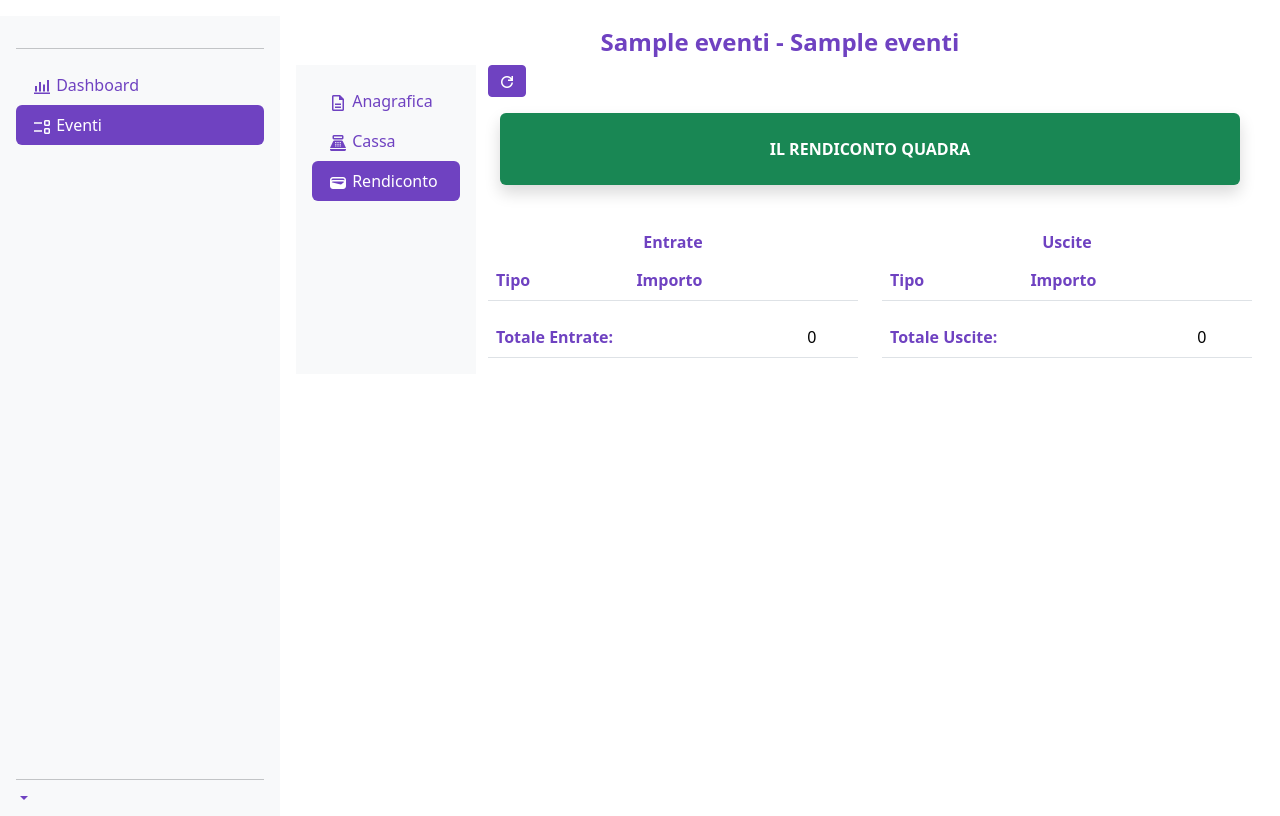
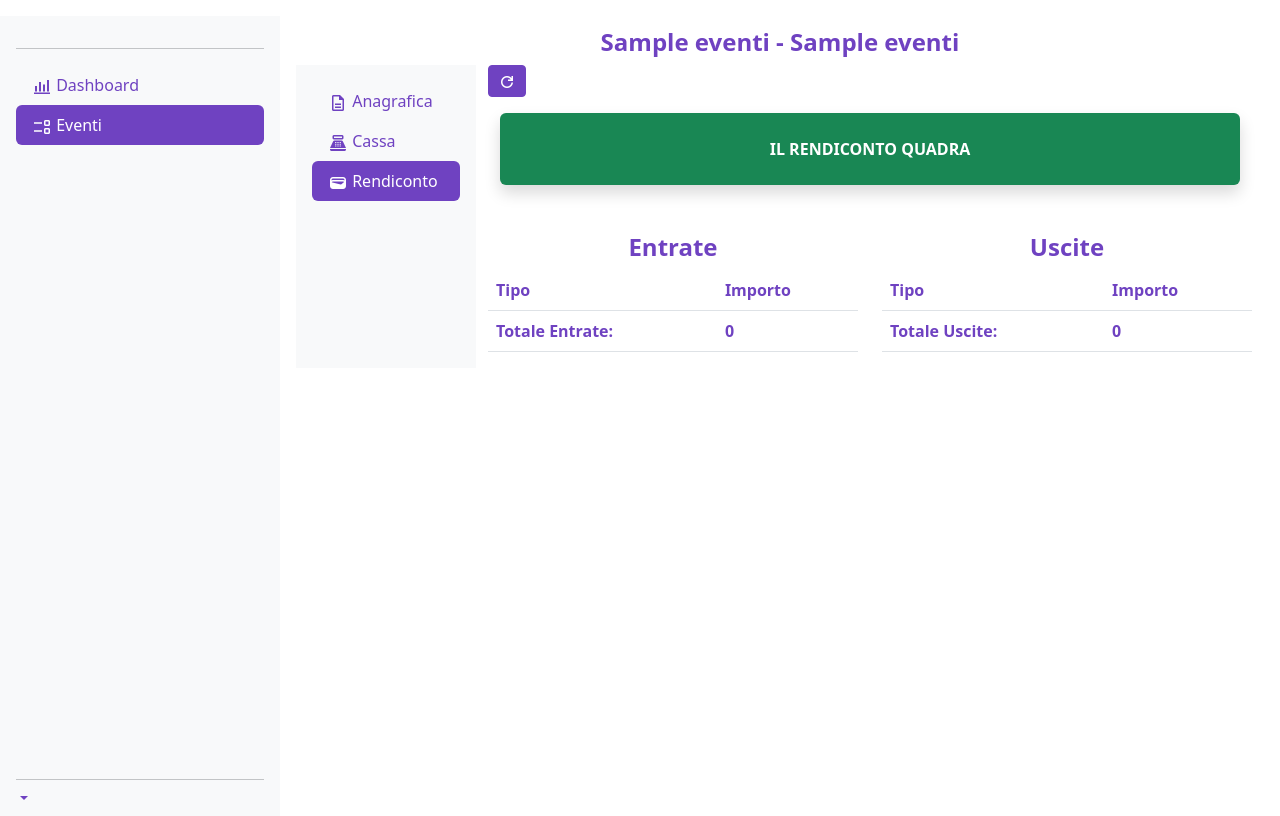
Before and after one commit to calminaro/gestionale_eventi_agesci, a Flask app: page /evento/1 in a window 1280 px wide, after a click that opens the changed part. Run offline with Flask 3, Linux system fonts and the light colour scheme; a user stored in the database is signed in; tables that the repository leaves empty hold one stand-in row (values such as "Sample post"); data that the repository does not hold is empty; parts of the project's set-up code (start-up, migrations or seed data) failed here and were passed over.

Commit message:
fixato calcolo formule

```diff
--- a/app.py
+++ b/app.py
@@ -7,7 +7,6 @@ from flask_sqlalchemy import SQLAlchemy
 from sqlalchemy.orm.attributes import flag_modified
 from datetime import datetime
 from decimal import Decimal
-import ast, operator as op
 import configparser
 import requests
 import secrets
@@ -18,40 +17,12 @@ import json
 import io
 import os
 
-# Operatori per formule
-allowed_operators = {
-    ast.Add: op.add,
-    ast.Sub: op.sub,
-    ast.Mult: op.mul,
-    ast.Div: op.truediv,
-    ast.Pow: op.pow,
-    ast.USub: op.neg,
-}
 
 drivers = {
     "sqlite": "sqlite:///",
     "postgresql": "postgresql://",
     "mariadb": "mysql+pymysql://",
 }
-
-def eval_expr(expr):
-    node = ast.parse(expr, mode='eval').body
-
-    def _eval(node):
-        if isinstance(node, ast.Constant):
-            return node.value
-        elif isinstance(node, ast.BinOp):
-            return allowed_operators[type(node.op)](_eval(node.left), _eval(node.right))
-        elif isinstance(node, ast.UnaryOp):
-            return allowed_operators[type(node.op)](_eval(node.operand))
-        else:
-            raise ValueError(f"Operatore non consentito: {node}")
-    return _eval(node)
-
-def calcola_formula(formula, variabili):
-    for nome, valore in variabili.items():
-        formula = formula.replace(f"[[{nome}]]", str(valore))
-    return eval_expr(formula)
 
 # Inizializza app e servizi
 db = SQLAlchemy()
--- a/routes.py
+++ b/routes.py
@@ -6,6 +6,7 @@ from werkzeug.utils import secure_filename
 from sqlalchemy.orm.attributes import flag_modified
 from datetime import datetime
 from decimal import Decimal
+import ast, operator as op
 import requests
 import secrets
 import string
@@ -13,6 +14,35 @@ import base64
 import random
 import json
 import io
+
+# Operatori per formule
+allowed_operators = {
+    ast.Add: op.add,
+    ast.Sub: op.sub,
+    ast.Mult: op.mul,
+    ast.Div: op.truediv,
+    ast.Pow: op.pow,
+    ast.USub: op.neg,
+}
+
+def eval_expr(expr):
+    node = ast.parse(expr, mode='eval').body
+
+    def _eval(node):
+        if isinstance(node, ast.Constant):
+            return node.value
+        elif isinstance(node, ast.BinOp):
+            return allowed_operators[type(node.op)](_eval(node.left), _eval(node.right))
+        elif isinstance(node, ast.UnaryOp):
+            return allowed_operators[type(node.op)](_eval(node.operand))
+        else:
+            raise ValueError(f"Operatore non consentito: {node}")
+    return _eval(node)
+
+def calcola_formula(formula, variabili):
+    for nome, valore in variabili.items():
+        formula = formula.replace(f"[[{nome}]]", str(valore))
+    return eval_expr(formula)
 
 def init_routes(app):
     @app.route("/")
--- a/templates/evento.html
+++ b/templates/evento.html
@@ -207,12 +207,16 @@
 
         <div class="row mt-5">
             <div class="col">
-                <h6 class="text-center scritta"><strong>Entrate</strong></h6>
+                <h4 class="text-center scritta"><strong>Entrate</strong></h4>
                 <table class="table">
                     <thead>
                         <tr>
                         <th scope="col"><span class="scritta">Tipo</span></th>
                         <th scope="col"><span class="scritta">Importo</span></th>
+                        </tr>
+                        <tr>
+                            <th scope="col"><span class="scritta">Totale Entrate:</span></td>
+                            <th scope="col"><span class="scritta" x-text="elenco_transazioni.response.tot_entrate"></span></th>
                         </tr>
                     </thead>
                     <tbody>
@@ -228,12 +232,16 @@
                 </table>
             </div>
             <div class="col">
-                <h6 class="text-center scritta"><strong>Uscite</strong></h6>
+                <h4 class="text-center scritta"><strong>Uscite</strong></h4>
                 <table class="table">
                     <thead>
                         <tr>
                         <th scope="col"><span class="scritta">Tipo</span></th>
                         <th scope="col"><span class="scritta">Importo</span></th>
+                        </tr>
+                        <tr>
+                            <th scope="col"><span class="scritta">Totale Uscite:</span></td>
+                            <th scope="col"><span class="scritta" x-text="elenco_transazioni.response.tot_uscite"></span></th>
                         </tr>
                     </thead>
                     <tbody>
@@ -245,29 +253,6 @@
                             </tr>
                             </template>
                         </template>
-                    </tbody>
-                </table>
-            </div>
-        </div>
-
-        <div class="row">
-            <div class="col">
-                <table class="table">
-                    <tbody>
-                        <tr>
-                            <th scope="col"><span class="scritta">Totale Entrate:</span></td>
-                            <td x-text="elenco_transazioni.response.tot_entrate"></td>
-                        </tr>
-                    </tbody>
-                </table>
-            </div>
-            <div class="col">
-                <table class="table">
-                    <tbody>
-                        <tr>
-                            <th scope="col"><span class="scritta">Totale Uscite:</span></td>
-                            <td x-text="elenco_transazioni.response.tot_uscite"></td>
-                        </tr>
                     </tbody>
                 </table>
             </div>
```
